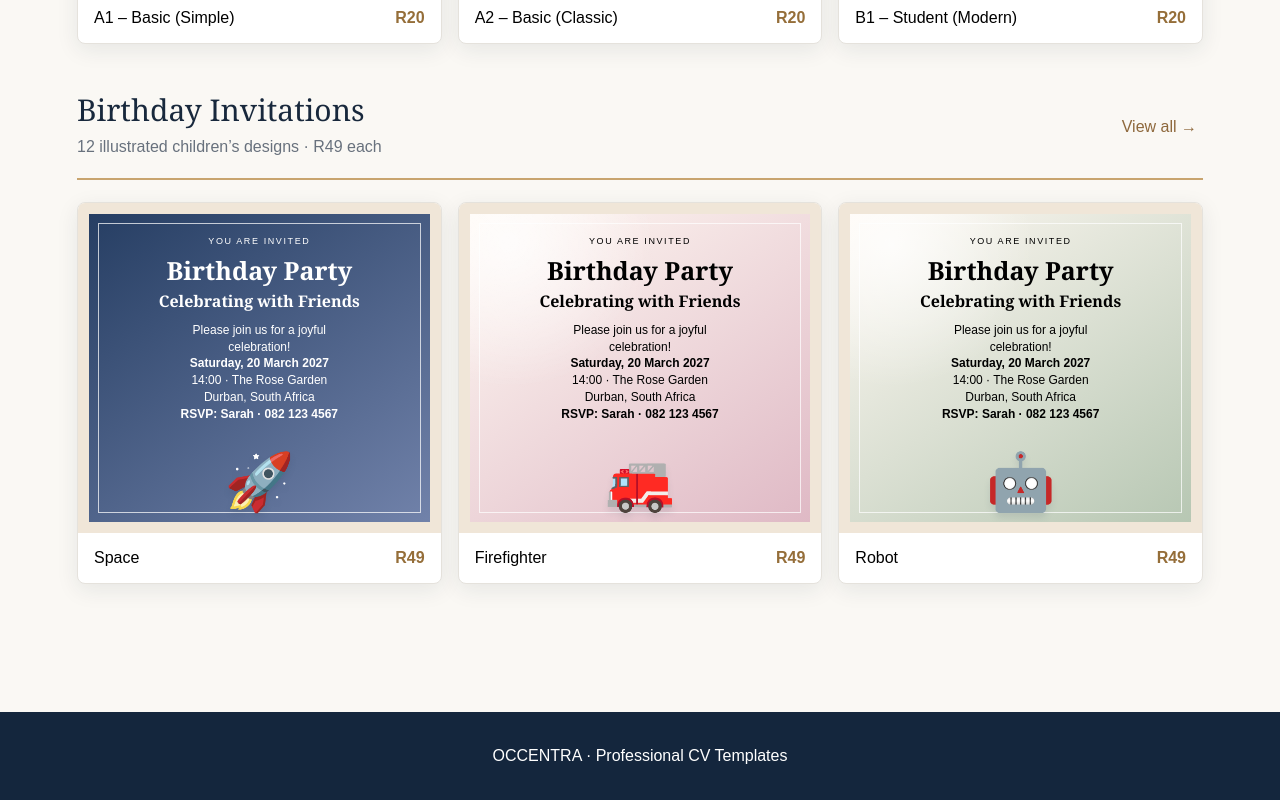
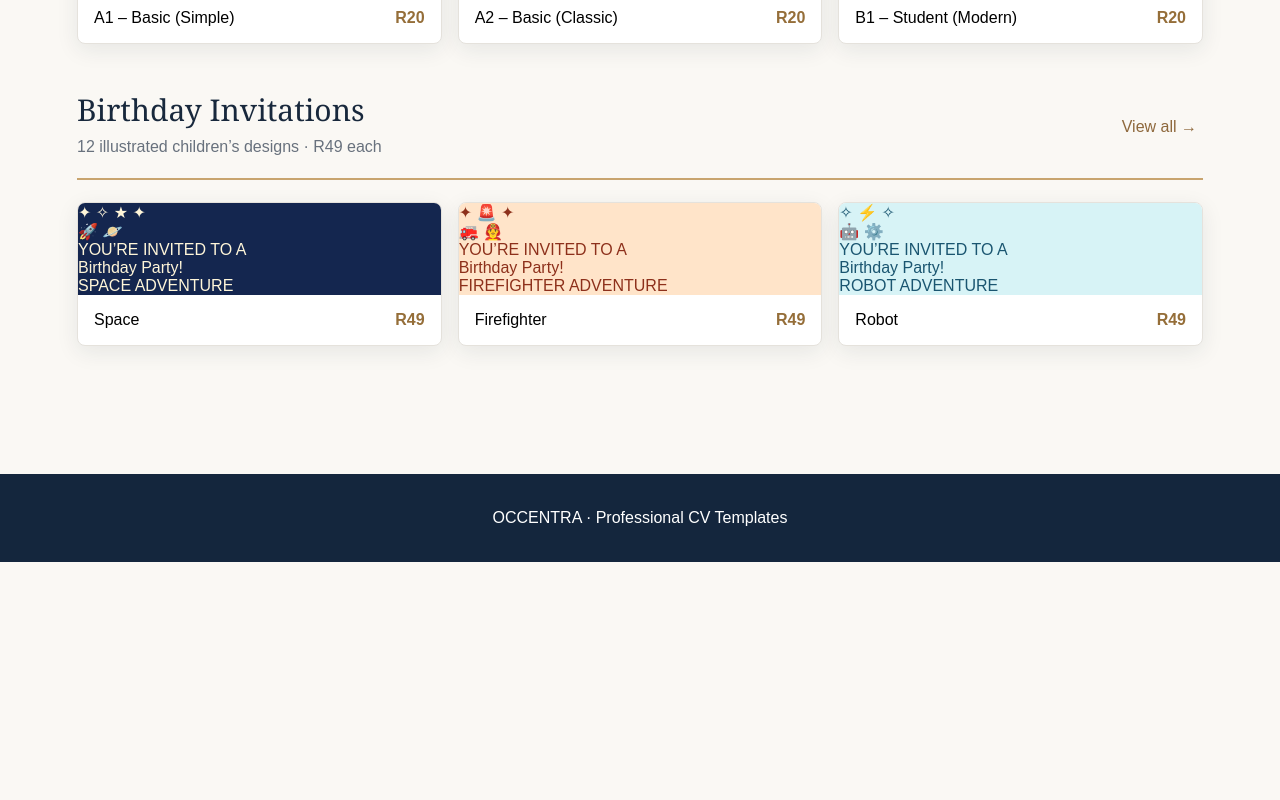
Before and after one commit to occentra90-cyber/Occentra-, a Next.js app: page / in a window 1280 px wide. Shown: the part 1098-1898 px from the top of the page. After the commit the page ends 1660 px from the top, so only its background shows below. Built offline with nearby package versions, Linux system fonts and the light colour scheme.

Commit message:
Render distinct illustrated Birthday invitation cards and editable full-size previews

```diff
--- a/app/page.tsx
+++ b/app/page.tsx
@@ -51,6 +51,31 @@ const defaults: Fields = {
   rsvp: 'RSVP by 1 April',
   phone: '071 000 0000',
 };
+
+const birthdayArt: Record<string, { emoji: string; scene: string; sky: string; ink: string }> = {
+  Space: { emoji: '🚀 🪐', scene: '✦ ✧ ★ ✦', sky: '#14264f', ink: '#fff6d9' },
+  Firefighter: { emoji: '🚒 👨‍🚒', scene: '✦ 🚨 ✦', sky: '#ffe4c9', ink: '#8d301b' },
+  Robot: { emoji: '🤖 ⚙️', scene: '✧ ⚡ ✧', sky: '#d7f3f6', ink: '#1a5570' },
+  Sports: { emoji: '⚽ 🏀', scene: '★ ★ ★', sky: '#f0f6db', ink: '#315c40' },
+  'Racing Cars': { emoji: '🏎️ 🏁', scene: '✦ ▰ ✦', sky: '#242e3b', ink: '#fff3d2' },
+  Dinosaur: { emoji: '🦖 🌿', scene: '✦ 🌴 ✦', sky: '#e8edc7', ink: '#395a33' },
+  Construction: { emoji: '🚜 🚧', scene: '✦ ⚒ ✦', sky: '#fff0c9', ink: '#75501e' },
+  Pirate: { emoji: '🏴‍☠️ ⛵', scene: '✦ ⚓ ✦', sky: '#e0eff3', ink: '#26465d' },
+  Superhero: { emoji: '🦸 ⭐', scene: '✦ ⚡ ✦', sky: '#172a5a', ink: '#fff4c9' },
+  Underwater: { emoji: '🐢 🐠', scene: '✧ 🪸 ✧', sky: '#d3f1f2', ink: '#166779' },
+  Safari: { emoji: '🦁 🦒', scene: '✦ 🌿 ✦', sky: '#f5edc7', ink: '#77502b' },
+  Camping: { emoji: '⛺ 🌲', scene: '✦ 🌙 ✦', sky: '#203b52', ink: '#fff1cc' },
+};
+function BirthdayArtwork({ name, compact = false }: { name: string; compact?: boolean }) {
+  const art = birthdayArt[name] || birthdayArt.Space;
+  return <div className={'birthday-art ' + (compact ? 'birthday-art-small' : '')} style={{ background: art.sky, color: art.ink }}>
+    <div className="birthday-art-stars">{art.scene}</div>
+    <div className="birthday-art-icons" aria-hidden="true">{art.emoji}</div>
+    <div className="birthday-art-caption">YOU’RE INVITED TO A</div>
+    <div className="birthday-art-heading">Birthday Party!</div>
+    <div className="birthday-art-footer">{name.toUpperCase()} ADVENTURE</div>
+  </div>;
+}
 
 function CVPreview({ layout, fields, mini = false }: { layout?: string; fields: Fields; mini?: boolean }) {
   const skillList = fields.skills.split('\n').filter(Boolean);
@@ -426,7 +451,9 @@ export default function Home() {
                     <div className={category === 'all' ? 'gallery featured-gallery' : 'gallery'}>
                       {(category === 'all' ? entries.slice(0, 3) : entries).map((d) => (
                         <button className="tile" key={d.id} onClick={() => open(d)}>
-                          {d.category === 'cv' ? (
+                          {d.category === 'birthday' ? (
+                            <BirthdayArtwork name={d.name} compact />
+                          ) : d.category === 'cv' ? (
                             <div className="mini cv cv-card" data-layout={d.layout}>
                               <CVPreview layout={d.layout} fields={defaults} mini />
                             </div>
@@ -498,7 +525,7 @@ export default function Home() {
             <strong>R{price(chosen.category, living)}</strong>
           </div>
 
-          {(chosen.category === 'baby' || chosen.category === 'birthday') && (
+          {chosen.category === 'baby' && (
             <div className="mode">
               <button disabled={guestLocked} className={!living ? 'active' : ''} onClick={() => setLiving(false)}>
                 Stationary · R49
@@ -513,6 +540,16 @@ export default function Home() {
             <div>
               {chosen.category === 'cv' ? (
                 <CVPreview layout={chosen.layout} fields={fields} />
+              ) : chosen.category === 'birthday' ? (
+                <div className="birthday-finished">
+                  <BirthdayArtwork name={chosen.name} />
+                  <div className="birthday-finished-copy">
+                    <p>{fields.subtitle}</p><h2>{fields.name}</h2>
+                    {fields.message && <p>{fields.message}</p>}
+                    <div className="details">{(['date','time','venue','address'] as const).map(k => fields[k] && <span key={k}>{fields[k]}</span>)}</div>
+                    {fields.rsvp && <p>{fields.rsvp}</p>}
+                  </div>
+                </div>
               ) : (
                 <div
                   className={
@@ -662,10 +699,10 @@ export default function Home() {
               {guestLocked && chosen.category === 'cv' && <button type="button" className="goldbtn" onClick={() => window.print()}>Download CV as PDF</button>}
               <button
                 className="goldbtn"
-                onClick={chosen.category === 'cv' ? startSandboxCheckout : () => setNotice('Checkout is not available for this category.')}
+                onClick={chosen.category === 'cv' ? startSandboxCheckout : () => setNotice('Birthday payment and download will be enabled after testing. You can preview and edit this finished design now.')}
                 disabled={checkingOut || guestLocked}
               >
-                {checkingOut ? 'Opening Payfast Sandbox…' : 'Pay R20 · Payfast Sandbox'}
+                {checkingOut ? 'Opening Payfast Sandbox…' : chosen.category === 'cv' ? 'Pay R20 · Payfast Sandbox' : 'Checkout coming soon'}
               </button>
               {guestLocked && <p>Payment verified. Download your CV as many times as you need while this page is open.</p>}
               {notice && (
```
